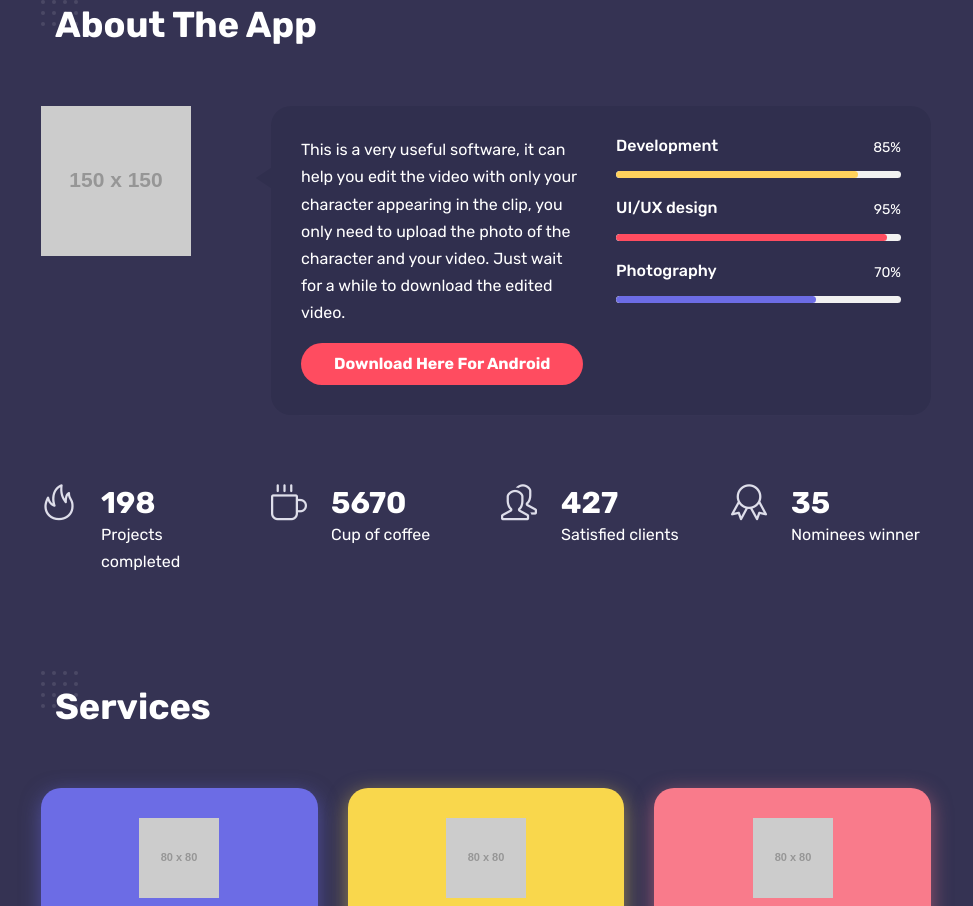
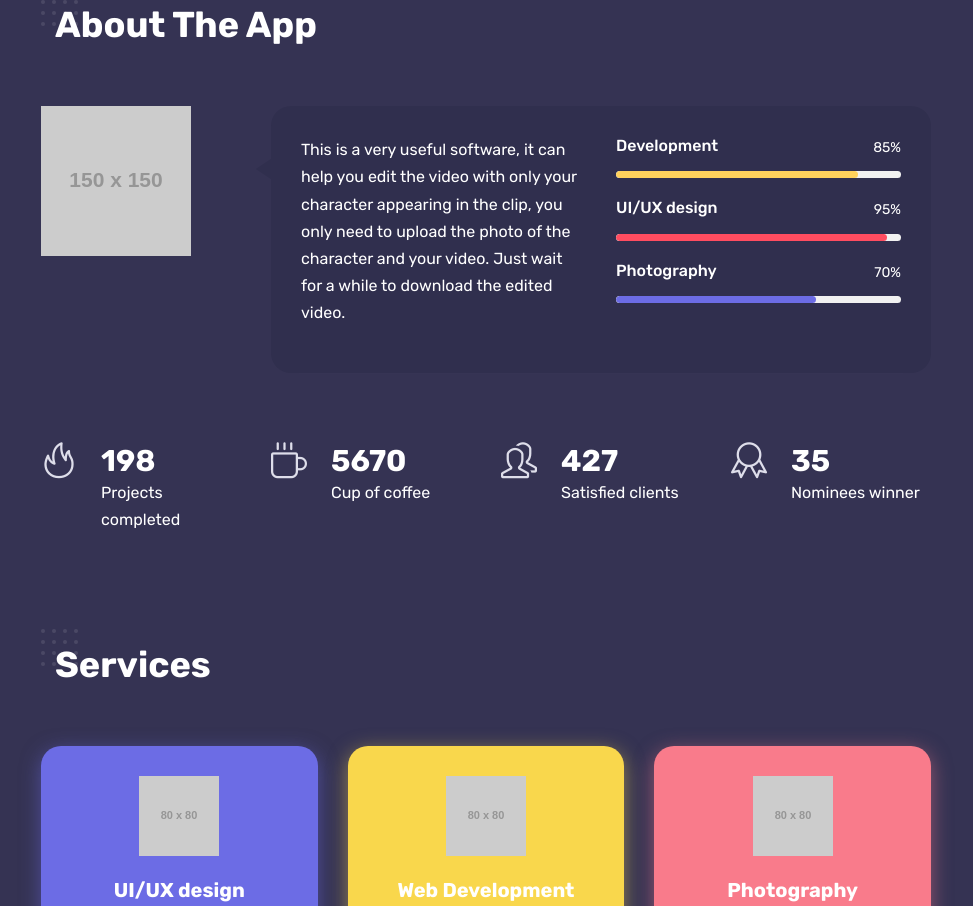
Before and after one commit to HaolinX/face_recogntion, a plain HTML site: page index.html in a window 1280 px wide. Shown: the part 907-1813 px from the top of the page, without its empty margins (299-1272 px from the left). Drawn offline with Linux system fonts and the light colour scheme; placeholder pictures from the web are drawn by us.

Commit message:
Update index.html

```diff
--- a/index.html
+++ b/index.html
@@ -196,7 +196,7 @@
 								<!-- about text -->
 								<p>This is a very useful software, it can help you edit the video with only your character appearing in the clip, you only need to upload the photo of the character and your video. Just wait for a while to download the edited video.</p>
 								<div class="mt-3">
-									<a href="#" class="btn btn-default">Download Here For Android</a>
+									<!--a href="#" class="btn btn-default">Download Here For Android</a-->
 								</div>
 								<div class="spacer d-md-none d-lg-none" data-height="30"></div>
 							</div>
```
